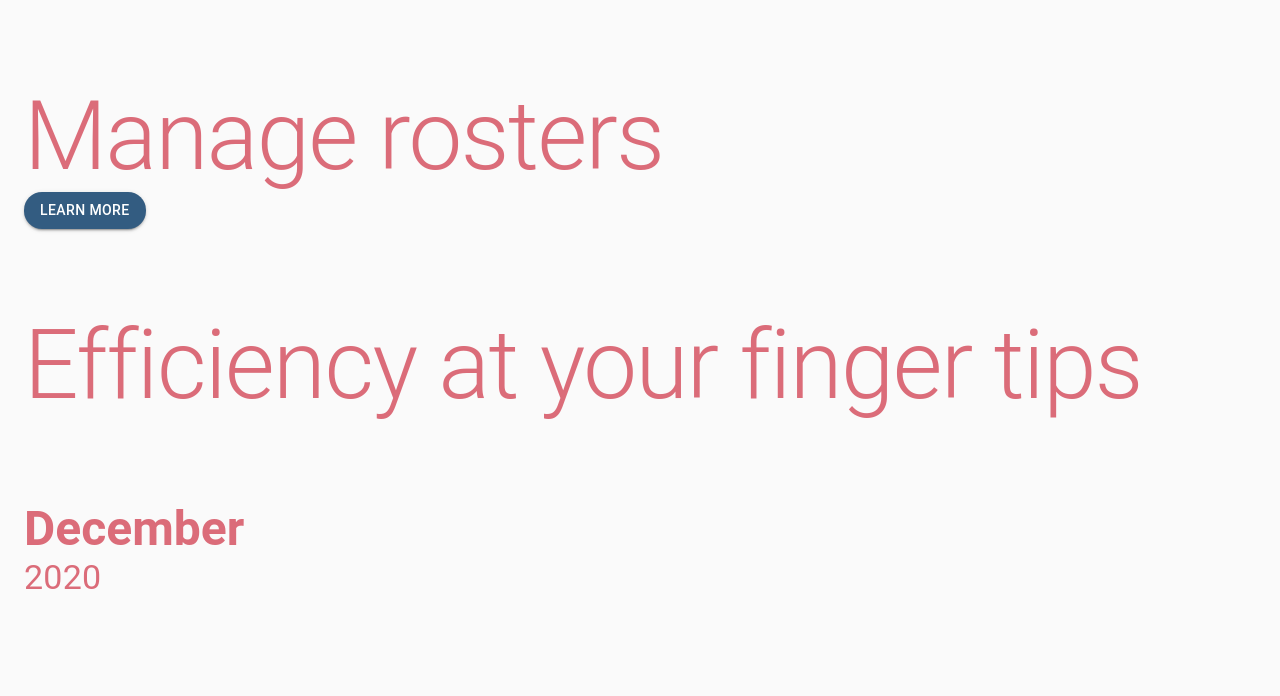
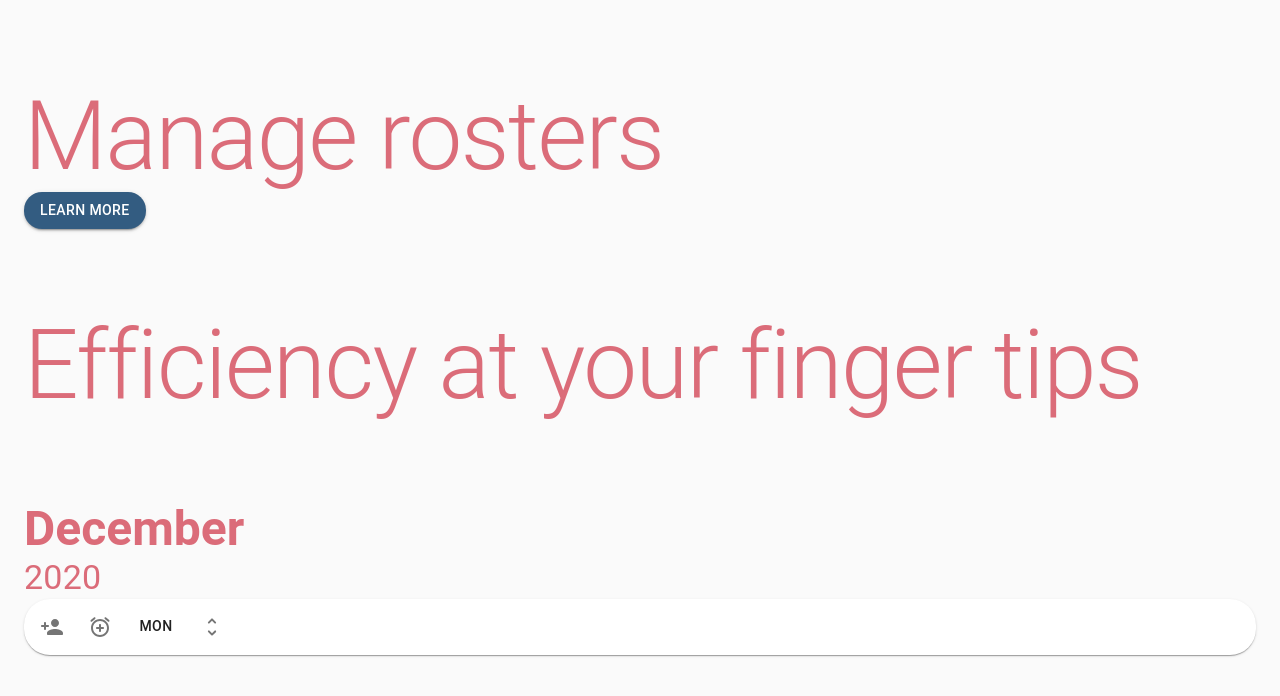
Before and after one commit to bac-dam-1991/brekks, a Next.js app: page / in a window 1280 px wide. Shown: the top 696 px of the page. Built offline with nearby package versions, Linux system fonts and the light colour scheme.

Commit message:
Working on calendar toolbar

```diff
--- a/components/calendar/CalendarContainer.Component.tsx
+++ b/components/calendar/CalendarContainer.Component.tsx
@@ -16,6 +16,7 @@ import { generateClassName } from "../../domain/utility/utility";
 
 // Components
 import CalendarHeading from "./CalendarHeading.Component";
+import CalendarToolbar from "./CalendarToolbar.Component";
 
 export const styles = (theme: Theme) =>
 	createStyles({
@@ -31,6 +32,7 @@ const CalendarContainer: React.FC<
 	return (
 		<div className={clsx(className, classes.root)} {...divProps}>
 			<CalendarHeading color="primary" />
+			<CalendarToolbar />
 		</div>
 	);
 };
--- a/components/calendar/CalendarToolbar.Component.tsx
+++ b/components/calendar/CalendarToolbar.Component.tsx
@@ -6,12 +6,31 @@ import {
 	createStyles,
 	Theme,
 } from "@material-ui/core/styles";
+import { Paper } from "@material-ui/core";
 
 // NPM
 import clsx from "clsx";
+
+// Utility
 import { generateClassName } from "../../domain/utility/utility";
 
-export const styles = (theme: Theme) => createStyles({ root: {} });
+// Components
+import PromptedIconButton from "../common/PromptedIconButton.Component";
+
+// Icons
+import PersonAddRoundedIcon from "@material-ui/icons/PersonAddRounded";
+import AddAlarmRoundedIcon from "@material-ui/icons/AddAlarmRounded";
+import PromptedButton from "../common/PromptedButton.Component";
+import UnfoldLessRoundedIcon from "@material-ui/icons/UnfoldLessRounded";
+import UnfoldMoreRoundedIcon from "@material-ui/icons/UnfoldMoreRounded";
+import { FirstDayOfWeekType } from "../../domain/common/types/FirstDayOfWeekType";
+
+export const styles = (theme: Theme) =>
+	createStyles({
+		root: {},
+		paper: { padding: theme.spacing(0.5) },
+		paperRoot: { borderRadius: 26 },
+	});
 
 export interface CalendarToolbarProps
 	extends React.HTMLAttributes<HTMLDivElement> {}
@@ -19,7 +38,55 @@ export interface CalendarToolbarProps
 const CalendarToolbar: React.FC<
 	CalendarToolbarProps & WithStyles<typeof styles>
 > = ({ classes, className }) => {
-	return <div className={clsx(classes.root, className)}></div>;
+	// States
+	const [
+		firstDayOfWeek,
+		setFirstDayOfWeek,
+	] = React.useState<FirstDayOfWeekType>("Monday");
+	const [expandAll, setExpandAll] = React.useState<boolean>(false);
+
+	// Handler
+	const toggleFirstDayOfWeek = () => {
+		setFirstDayOfWeek((prevState: FirstDayOfWeekType) =>
+			firstDayOfWeek === "Monday" ? "Sunday" : "Monday"
+		);
+	};
+
+	const toggleExpandAll = () => {
+		setExpandAll((prevState: boolean) => !prevState);
+	};
+
+	return (
+		<div className={clsx(classes.root, className)}>
+			<Paper
+				className={classes.paper}
+				classes={{ root: classes.paperRoot }}
+			>
+				<PromptedIconButton title="Add staff">
+					<PersonAddRoundedIcon />
+				</PromptedIconButton>
+				<PromptedIconButton title="Add shift">
+					<AddAlarmRoundedIcon />
+				</PromptedIconButton>
+				<PromptedButton
+					title="Toggle first day of week"
+					onClick={toggleFirstDayOfWeek}
+				>
+					{firstDayOfWeek.slice(0, 3)}
+				</PromptedButton>
+				<PromptedIconButton
+					title={expandAll ? "Collapse all" : "Expand all"}
+					onClick={toggleExpandAll}
+				>
+					{expandAll ? (
+						<UnfoldLessRoundedIcon />
+					) : (
+						<UnfoldMoreRoundedIcon />
+					)}
+				</PromptedIconButton>
+			</Paper>
+		</div>
+	);
 };
 
 export default withStyles(styles, {
--- /dev/null
+++ b/components/common/PromptedButton.Component.tsx
@@ -0,0 +1,43 @@
+import * as React from "react";
+
+// MUI
+import {
+	withStyles,
+	WithStyles,
+	createStyles,
+	Theme,
+} from "@material-ui/core/styles";
+import { Button, ButtonProps, Tooltip, TooltipProps } from "@material-ui/core";
+
+// NPM
+import clsx from "clsx";
+
+// Utility
+import { generateClassName } from "../../domain/utility/utility";
+
+export const styles = (theme: Theme) => createStyles({ root: {}, button: {} });
+
+export interface PromptedButtonProps extends ButtonProps {}
+
+const PromptedButton: React.FC<
+	PromptedButtonProps &
+		WithStyles<typeof styles> &
+		Pick<TooltipProps, "title">
+> = ({ classes, className, title, children, ...buttonProps }) => {
+	return (
+		<Tooltip
+			title={title}
+			placement="top"
+			arrow
+			className={clsx(classes.root, className)}
+		>
+			<Button {...buttonProps} className={classes.button}>
+				{children}
+			</Button>
+		</Tooltip>
+	);
+};
+
+export default withStyles(styles, {
+	classNamePrefix: generateClassName("PromptedButton"),
+})(PromptedButton);
--- /dev/null
+++ b/components/common/PromptedIconButton.Component.tsx
@@ -0,0 +1,49 @@
+import * as React from "react";
+
+// MUI
+import {
+	withStyles,
+	WithStyles,
+	createStyles,
+	Theme,
+} from "@material-ui/core/styles";
+import {
+	IconButton,
+	IconButtonProps,
+	Tooltip,
+	TooltipProps,
+} from "@material-ui/core";
+
+// NPM
+import clsx from "clsx";
+
+// Utility
+import { generateClassName } from "../../domain/utility/utility";
+
+export const styles = (theme: Theme) =>
+	createStyles({ root: {}, iconButton: {} });
+
+export interface PromptedIconButtonProps extends IconButtonProps {}
+
+const PromptedIconButton: React.FC<
+	PromptedIconButtonProps &
+		WithStyles<typeof styles> &
+		Pick<TooltipProps, "title">
+> = ({ classes, className, title, children, ...iconButtonProps }) => {
+	return (
+		<Tooltip
+			title={title}
+			placement="top"
+			arrow
+			className={clsx(classes.root, className)}
+		>
+			<IconButton {...iconButtonProps} className={classes.iconButton}>
+				{children}
+			</IconButton>
+		</Tooltip>
+	);
+};
+
+export default withStyles(styles, {
+	classNamePrefix: generateClassName("PromptedIconButton"),
+})(PromptedIconButton);
--- /dev/null
+++ b/domain/common/types/FirstDayOfWeekType.ts
@@ -0,0 +1 @@
+export type FirstDayOfWeekType = "Monday" | "Sunday";
```
